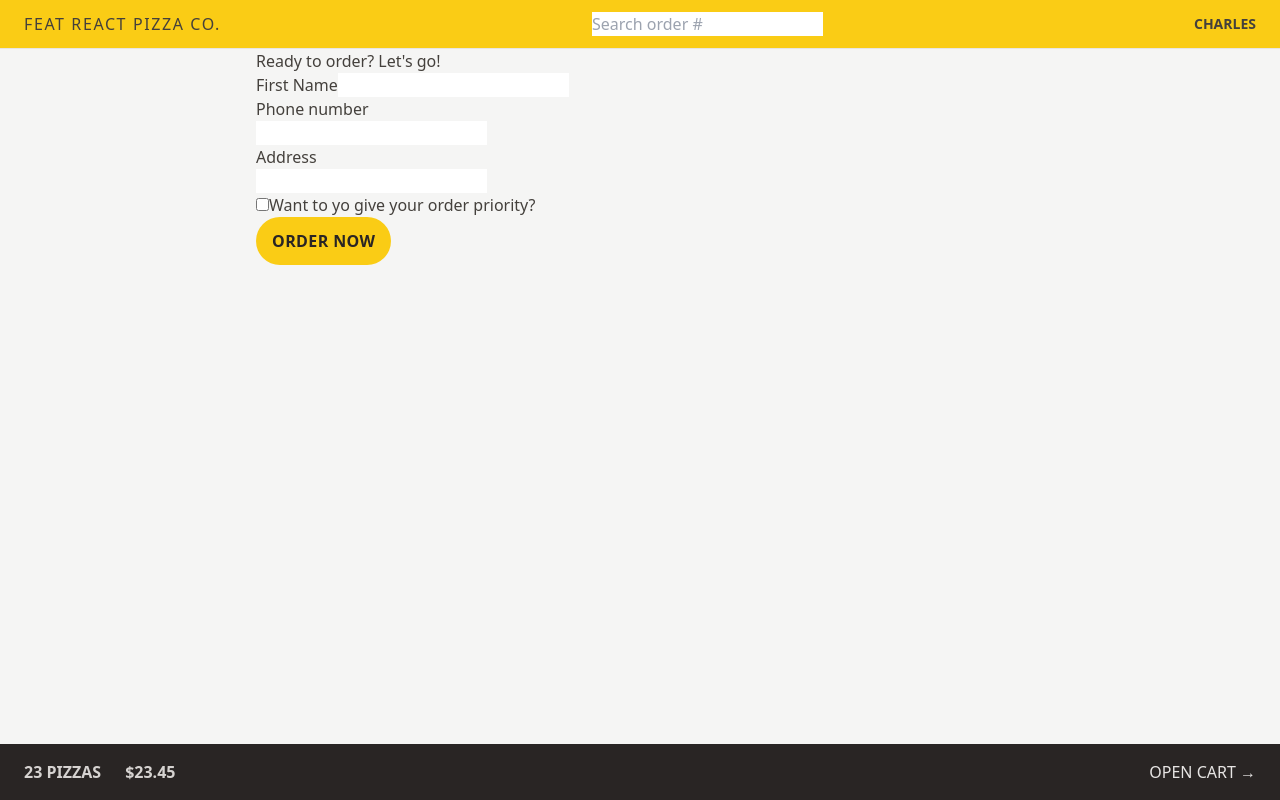
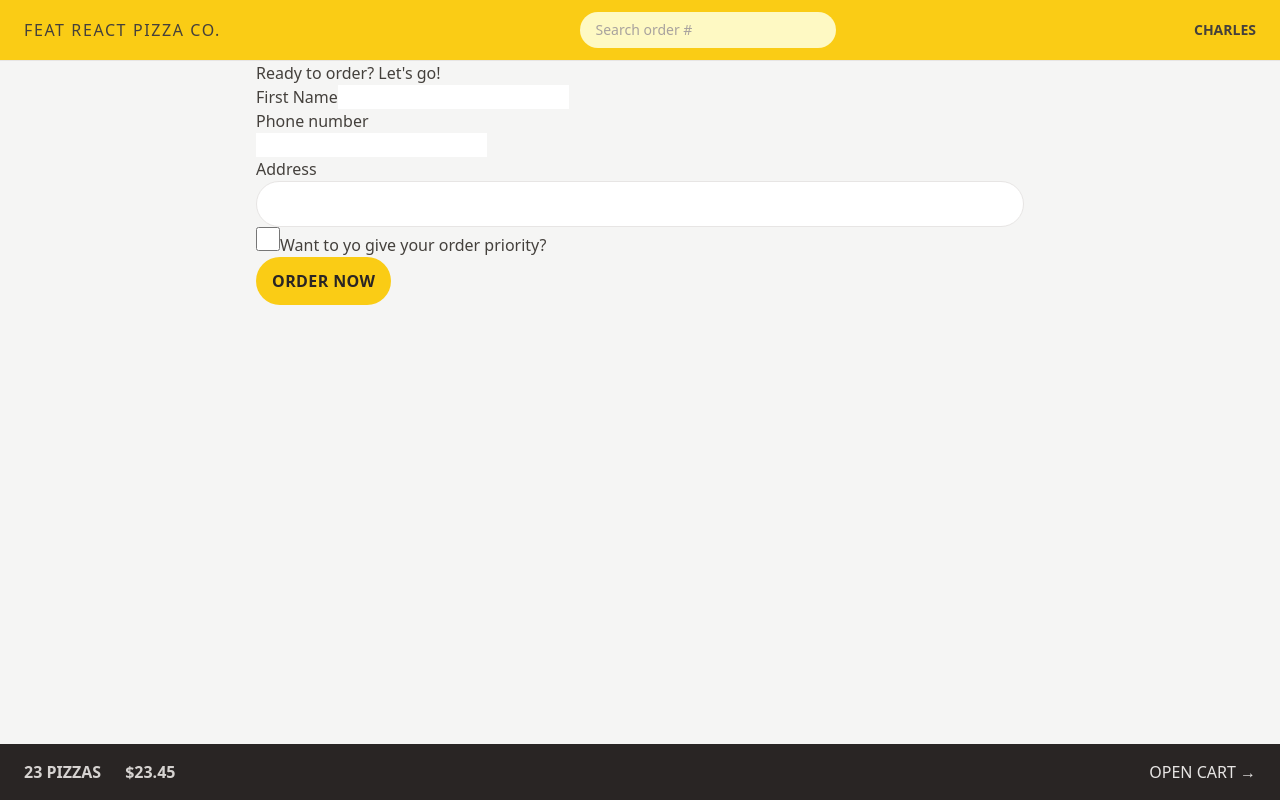
Before and after one commit to CharlesMariga/fast-react-pizza, a React (Vite) app: page /order/new in a window 1280 px wide. Built offline with nearby package versions, Linux system fonts and the light colour scheme.

Commit message:
feat: styling form elements

```diff
--- a/src/features/order/CreateOrder.jsx
+++ b/src/features/order/CreateOrder.jsx
@@ -68,7 +68,12 @@
         <div>
           <label>Address</label>
           <div>
-            <input type="text" name="address" required />
+            <input
+              type="text"
+              name="address"
+              required
+              className="w-full rounded-full border border-stone-200 px-4 py-2 text-sm outline-none transition-all duration-300 focus:outline-none focus:ring focus:ring-yellow-400 md:px-6 md:py-3"
+            />
           </div>
         </div>
 
@@ -79,6 +84,7 @@
             id="priority"
             // value={withPriority}
             // onChange={(e) => setWithPriority(e.target.checked)}
+            className="h-6 w-6 accent-yellow-400 focus:outline-none focus:ring focus:ring-yellow-400 focus:ring-offset-2"
           />
           <label htmlFor="priority">Want to yo give your order priority?</label>
         </div>
--- a/src/features/order/SearchOrder.jsx
+++ b/src/features/order/SearchOrder.jsx
@@ -21,6 +21,7 @@
         placeholder="Search order #"
         value={query}
         onChange={(e) => setQuery(e.target.value)}
+        className="rounded-full bg-yellow-100 px-4 py-2 text-sm transition-all duration-300 placeholder:text-stone-400 focus:outline-none focus:ring focus:ring-yellow-500 focus:ring-opacity-50 sm:w-64 sm:focus:w-72"
       />
     </form>
   );
```
